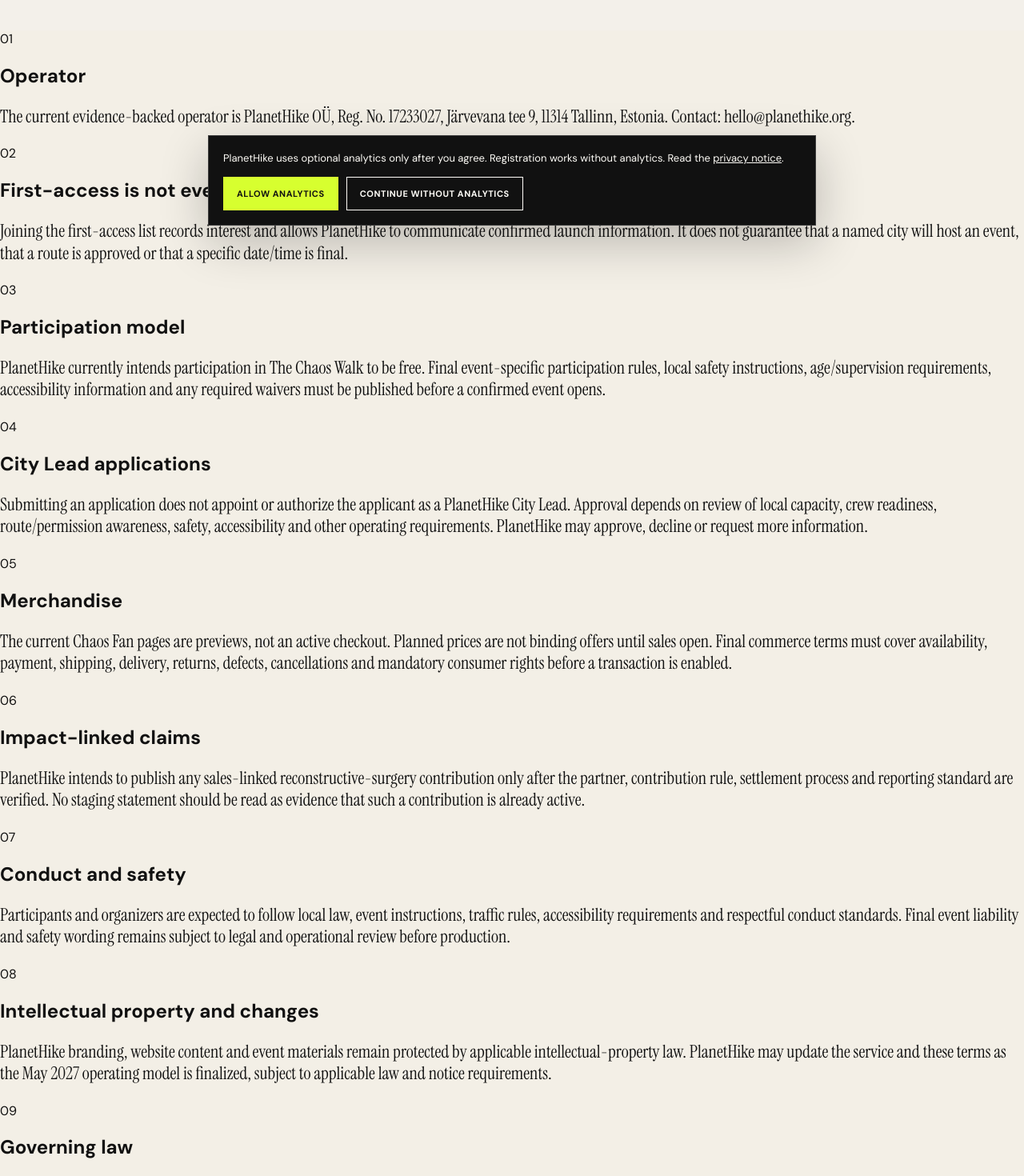
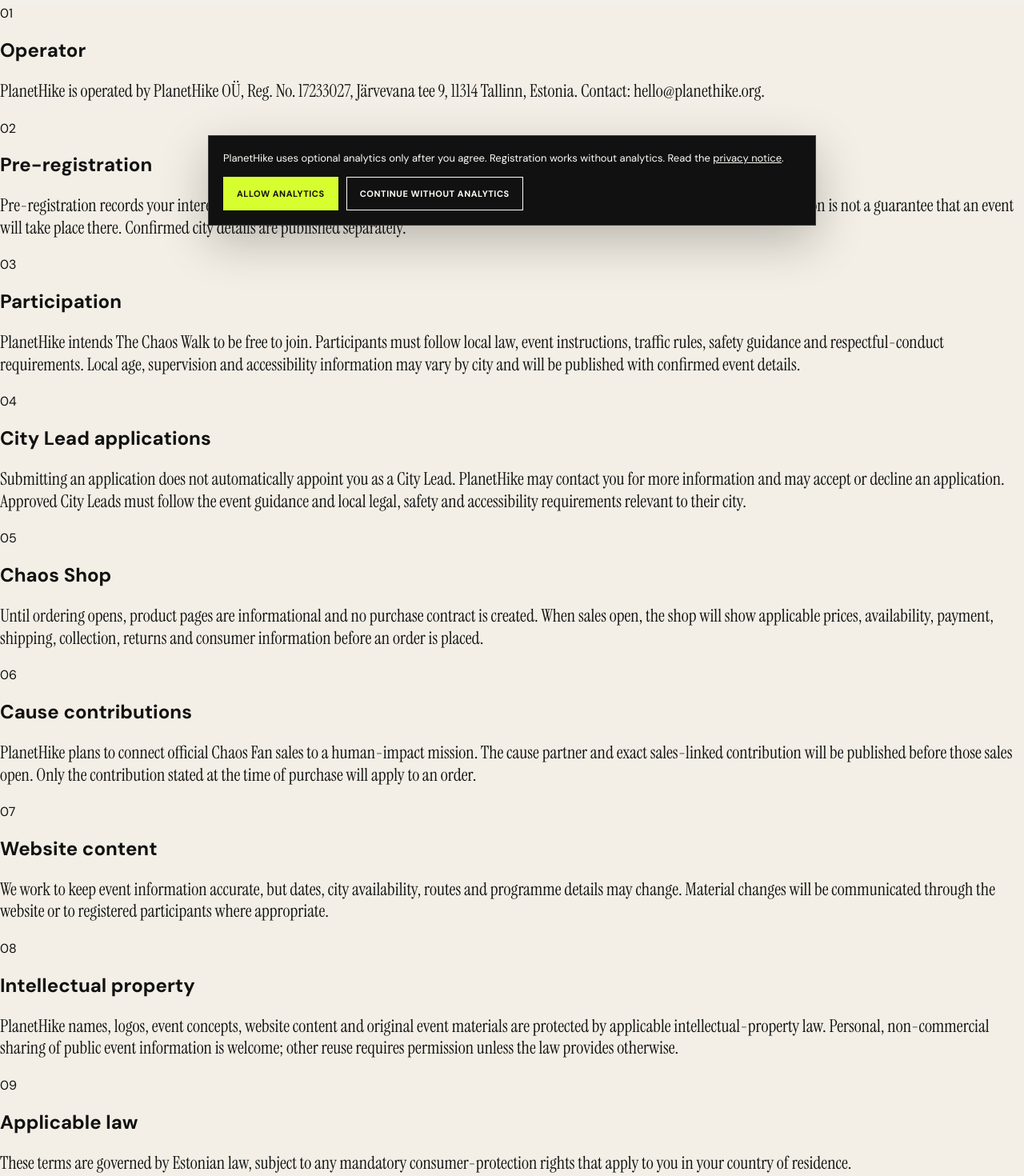
Before and after one commit to unikmo/planethike, a Next.js app: page /terms in a window 1280 px wide. Shown: the part 500-1970 px from the top of the page at 80% size. Built offline with nearby package versions, Linux system fonts and the light colour scheme; no server answers.

Commit message:
Publish clean PlanetHike terms

```diff
--- a/app/terms/page.tsx
+++ b/app/terms/page.tsx
@@ -3,26 +3,25 @@ import LegalPage from '../LegalPage';
 
 export const metadata: Metadata = {
   title: 'Terms | PlanetHike',
-  description: 'Staging terms for PlanetHike first-access registration, City Lead applications and the planned May 2027 Chaos Walk.',
+  description: 'Terms for PlanetHike pre-registration, City Lead applications and The Chaos Walk.',
   alternates: { canonical: '/terms' },
 };
 
 export default function TermsPage() {
   return <LegalPage
-    draft
-    eyebrow="TERMS / MAY 2027 TARGET MODEL"
+    eyebrow="TERMS / LAST UPDATED 25 AUGUST 2026"
     title="Terms"
-    intro="These staging terms are aligned to the current target model: free first-access registration, status-aware cities, City Lead applications and merchandise that is not yet for sale. Final production terms require legal review."
+    intro="These terms apply to the PlanetHike website, pre-registration for The Chaos Walk and City Lead applications. Separate sales terms will apply when the Chaos Shop opens."
     sections={[
-      {heading:'Operator',body:<p>The current evidence-backed operator is PlanetHike OÜ, Reg. No. 17233027, Järvevana tee 9, 11314 Tallinn, Estonia. Contact: <a href="mailto:hello@planethike.org">hello@planethike.org</a>.</p>},
-      {heading:'First-access is not event confirmation',body:<p>Joining the first-access list records interest and allows PlanetHike to communicate confirmed launch information. It does not guarantee that a named city will host an event, that a route is approved or that a specific date/time is final.</p>},
-      {heading:'Participation model',body:<p>PlanetHike currently intends participation in The Chaos Walk to be free. Final event-specific participation rules, local safety instructions, age/supervision requirements, accessibility information and any required waivers must be published before a confirmed event opens.</p>},
-      {heading:'City Lead applications',body:<p>Submitting an application does not appoint or authorize the applicant as a PlanetHike City Lead. Approval depends on review of local capacity, crew readiness, route/permission awareness, safety, accessibility and other operating requirements. PlanetHike may approve, decline or request more information.</p>},
-      {heading:'Merchandise',body:<p>The current Chaos Fan pages are previews, not an active checkout. Planned prices are not binding offers until sales open. Final commerce terms must cover availability, payment, shipping, delivery, returns, defects, cancellations and mandatory consumer rights before a transaction is enabled.</p>},
-      {heading:'Impact-linked claims',body:<p>PlanetHike intends to publish any sales-linked reconstructive-surgery contribution only after the partner, contribution rule, settlement process and reporting standard are verified. No staging statement should be read as evidence that such a contribution is already active.</p>},
-      {heading:'Conduct and safety',body:<p>Participants and organizers are expected to follow local law, event instructions, traffic rules, accessibility requirements and respectful conduct standards. Final event liability and safety wording remains subject to legal and operational review before production.</p>},
-      {heading:'Intellectual property and changes',body:<p>PlanetHike branding, website content and event materials remain protected by applicable intellectual-property law. PlanetHike may update the service and these terms as the May 2027 operating model is finalized, subject to applicable law and notice requirements.</p>},
-      {heading:'Governing law',body:<p>The current legacy terms identify Estonian law and Estonian courts, subject to mandatory consumer-protection rules. Final 2027 dispute, consumer and jurisdiction wording must be confirmed during legal review before release.</p>}
+      {heading:'Operator',body:<p>PlanetHike is operated by PlanetHike OÜ, Reg. No. 17233027, Järvevana tee 9, 11314 Tallinn, Estonia. Contact: <a href="mailto:hello@planethike.org">hello@planethike.org</a>.</p>},
+      {heading:'Pre-registration',body:<p>Pre-registration records your interest in The Chaos Walk and lets PlanetHike send event information. A city selected during pre-registration is not a guarantee that an event will take place there. Confirmed city details are published separately.</p>},
+      {heading:'Participation',body:<p>PlanetHike intends The Chaos Walk to be free to join. Participants must follow local law, event instructions, traffic rules, safety guidance and respectful-conduct requirements. Local age, supervision and accessibility information may vary by city and will be published with confirmed event details.</p>},
+      {heading:'City Lead applications',body:<p>Submitting an application does not automatically appoint you as a City Lead. PlanetHike may contact you for more information and may accept or decline an application. Approved City Leads must follow the event guidance and local legal, safety and accessibility requirements relevant to their city.</p>},
+      {heading:'Chaos Shop',body:<p>Until ordering opens, product pages are informational and no purchase contract is created. When sales open, the shop will show applicable prices, availability, payment, shipping, collection, returns and consumer information before an order is placed.</p>},
+      {heading:'Cause contributions',body:<p>PlanetHike plans to connect official Chaos Fan sales to a human-impact mission. The cause partner and exact sales-linked contribution will be published before those sales open. Only the contribution stated at the time of purchase will apply to an order.</p>},
+      {heading:'Website content',body:<p>We work to keep event information accurate, but dates, city availability, routes and programme details may change. Material changes will be communicated through the website or to registered participants where appropriate.</p>},
+      {heading:'Intellectual property',body:<p>PlanetHike names, logos, event concepts, website content and original event materials are protected by applicable intellectual-property law. Personal, non-commercial sharing of public event information is welcome; other reuse requires permission unless the law provides otherwise.</p>},
+      {heading:'Applicable law',body:<p>These terms are governed by Estonian law, subject to any mandatory consumer-protection rights that apply to you in your country of residence.</p>}
     ]}
   />;
 }
```
